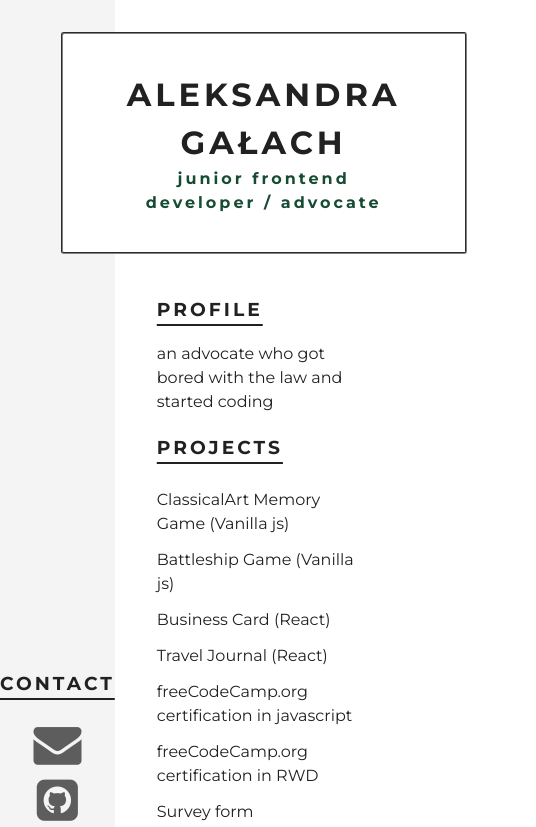
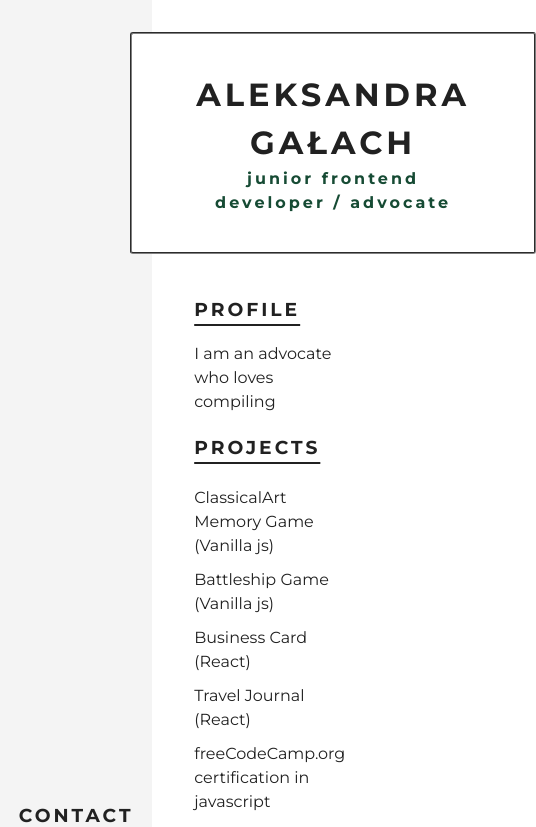
Before and after one commit to Rachelkakoderka/portfolio-cv-style, a React (Create React App) app: page / in a window 390 px wide. Shown: the top 827 px of the page, 536 px wide, since content can reach past the window. Built offline with nearby package versions, Linux system fonts and the light colour scheme.

Commit message:
added responsiveness to welcome

```diff
--- a/public/assets/fontello-6ed3c573/css/fontello.css
+++ b/public/assets/fontello-6ed3c573/css/fontello.css
@@ -54,7 +54,7 @@
   -moz-osx-font-smoothing: grayscale;
 
   /* Uncomment for 3D effect */
-  /* text-shadow: 1px 1px 1px rgba(127, 127, 127, 0.3); */
+  text-shadow: 1px 1px 1px rgba(127, 127, 127, 0.3);
 }
 
 .icon-phone:before { content: '\e800';} /* '' */
--- a/src/App.css
+++ b/src/App.css
@@ -90,7 +90,7 @@ a {
 .App {
     font-family: "Montserrat", sans-serif;
     display: grid;
-    grid-template: 3/2;
+    grid-template: 3 / 2;
     grid-template-columns: 1fr 3fr 3fr ;
     height: 100vh;
     gap: 10px;
@@ -106,7 +106,10 @@ a {
     align-items: center;
     padding-bottom: 3em;
 }
-
+.menu--header {
+  margin-left: 1em;
+  margin-right: 1em;
+}
 
 .menu--icons {
     display:flex;
@@ -119,18 +122,25 @@ a {
     display: block;
     margin: .25em;
     color:#212121b7;
+    transition: transform 0.3s ease-out;
+}
 
+.icon-mail-alt {
+  font-size: 90% !important;
+  margin-left: 3.5px;
 }
 
 
 .menu--contact-link:hover {
-    color: #164b34;
+    color: #212121;
+    transform: translateY(-5px);
 }
 
 .welcome {
     grid-column: 2/4;
     margin-top: 2em;
     text-align: center;
+    display: flex;
 }
 
 .welcome--name-box {
@@ -138,10 +148,22 @@ a {
     border-radius: 3px;
     background-color: white;
     width: fit-content;
+    height: fit-content;
     padding: 2.3em 4em;
     position: relative;
     right: 4em;
+    margin-right: 3em;
 }
+
+@media (max-width: 600px) {
+  .welcome--name-box {
+  position: relative;
+  right: 40;
+  margin-left: 2em;
+  margin-right: 2em;
+  }
+}
+
 .welcome h1 {
     letter-spacing: 4px;
     text-transform: uppercase;
@@ -155,6 +177,8 @@ a {
 .projects {
     padding:2em;
     grid-column: 2/-1;
+    display: grid;
+    grid-template-columns: 1fr 1fr;
 }
 .projects > * {
     margin-bottom: 20px;
@@ -172,11 +196,15 @@ h3 {
 
 }
 
-.project--tile {
+.project--link {
     display: block;
-    padding: 6px 0;
+    padding: 5px 0;
 }
 
+.projects--tile {
+  grid-row: 1/3;
+  grid-column: 2/3;
+}
 .footer {
     /* grid-column:
     grid-row:  */
--- a/src/components/ProjectTile.js
+++ b/src/components/ProjectLink.js
@@ -1,9 +1,9 @@
 import React from "react";
 
-export default function ProjectTile(prop){
+export default function ProjectLink(prop){
 
         return (
-        <a href={prop.link} target="_blank" className="project--tile">
+        <a href={prop.link} target="_blank" className="project--link">
           {/* <img  src = "assets/logo.PNG"
                 alt = "Rachelka-koderka logo"
                 className="project-img" /> */}
--- a/src/components/Projects.js
+++ b/src/components/Projects.js
@@ -1,5 +1,5 @@
 import React from "react";
-import ProjectTile from "./ProjectTile";
+import ProjectLink from "./ProjectLink";
 import projectsData from "../assets/projectsData";
 
 
@@ -7,7 +7,7 @@ export default function Projects(){
     let data = projectsData;
     const projectsToShow = data.filter(x => x.show===true)
     .map(elem =>
-                <ProjectTile
+                <ProjectLink
                     key={elem.id}
                     link={elem.link}
                     description={elem.description}
@@ -20,15 +20,20 @@ export default function Projects(){
         <section className="projects">
             <div className="projects--bio">
             <h3>PROFILE</h3>
-                <p>an advocate who got bored with the law and started coding </p>
+                <p>I am an advocate who loves compiling
+                </p>
             </div>
+
+            <div className="projects--tile"></div>
 
             <div className="projects--header">
                 <h3>PROJECTS</h3>
-            </div>
-            <div className="projects--grid">
+                <div className="projects--list">
                 {projectsToShow}
             </div>
+
+            </div>
+
         </section>
 
 
```
